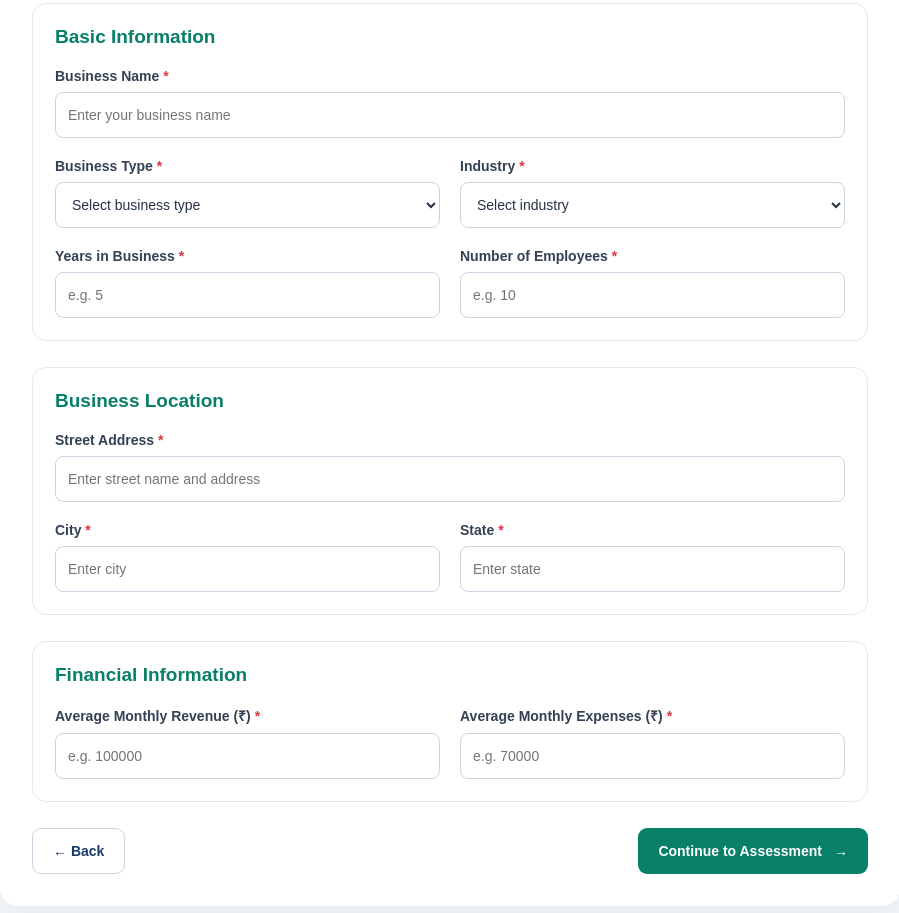
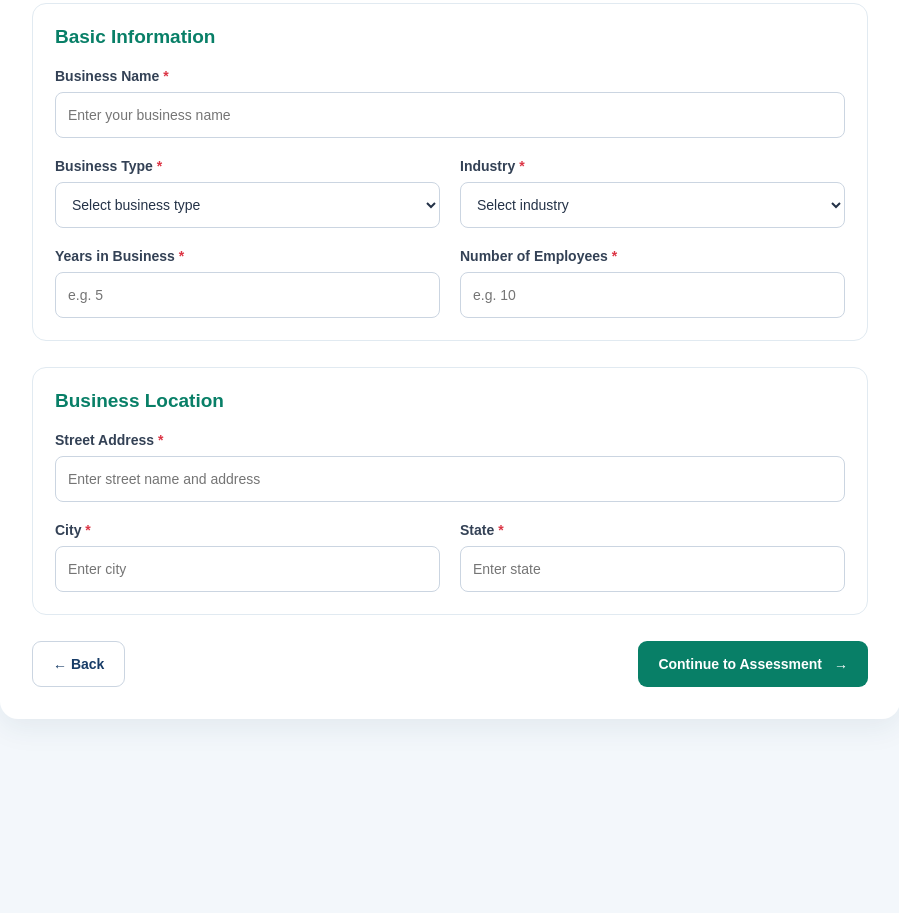
Before and after one commit to edgeproindia-wq/NKP-FINAL, a plain HTML site: page business-setup.html in a window 1280 px wide. Shown: the part 245-1158 px from the top of the page, without its empty margins (190-1089 px from the left). After the commit the page ends 999 px from the top, so only its background shows below. Drawn offline with Linux system fonts and the light colour scheme.

Commit message:
Update business setup page

```diff
--- a/business-setup.html
+++ b/business-setup.html
@@ -115,30 +115,6 @@
                 </div>
             </section>
 
-            <!-- Financial Information -->
-            <section class="form-section">
-                <h2>Financial Information</h2>
-
-                <div class="form-grid">
-
-                    <div class="form-group">
-                        <label for="monthlyRevenue">Average Monthly Revenue (₹) <span>*</span></label>
-                        <input type="number" id="monthlyRevenue"
-                               name="monthlyRevenue"
-                               min="0" step="0.01"
-                               placeholder="e.g. 100000" required>
-                    </div>
-
-                    <div class="form-group">
-                        <label for="monthlyExpenses">Average Monthly Expenses (₹) <span>*</span></label>
-                        <input type="number" id="monthlyExpenses"
-                               name="monthlyExpenses"
-                               min="0" step="0.01"
-                               placeholder="e.g. 70000" required>
-                    </div>
-
-                </div>
-            </section>
 
             <div id="businessMessage" class="business-message"
                  role="status" aria-live="polite"></div>
```
